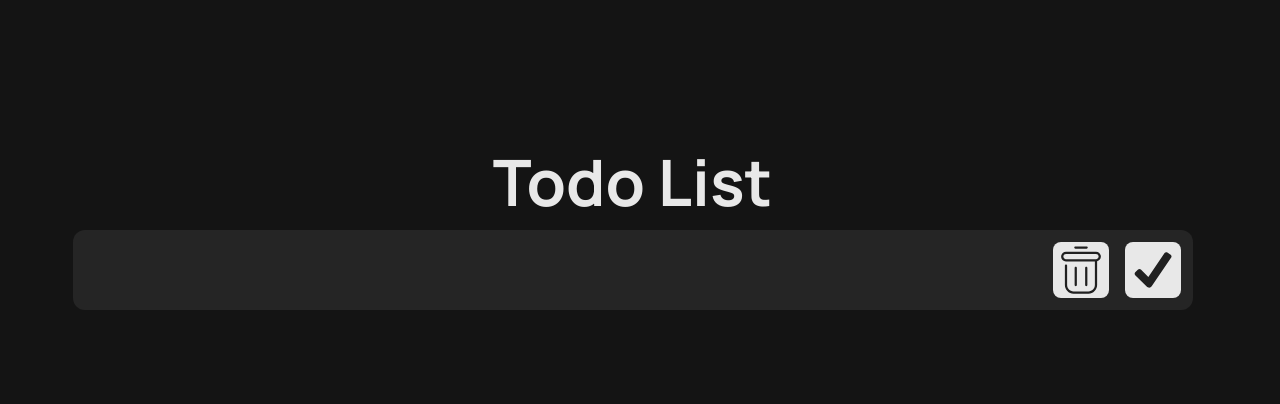
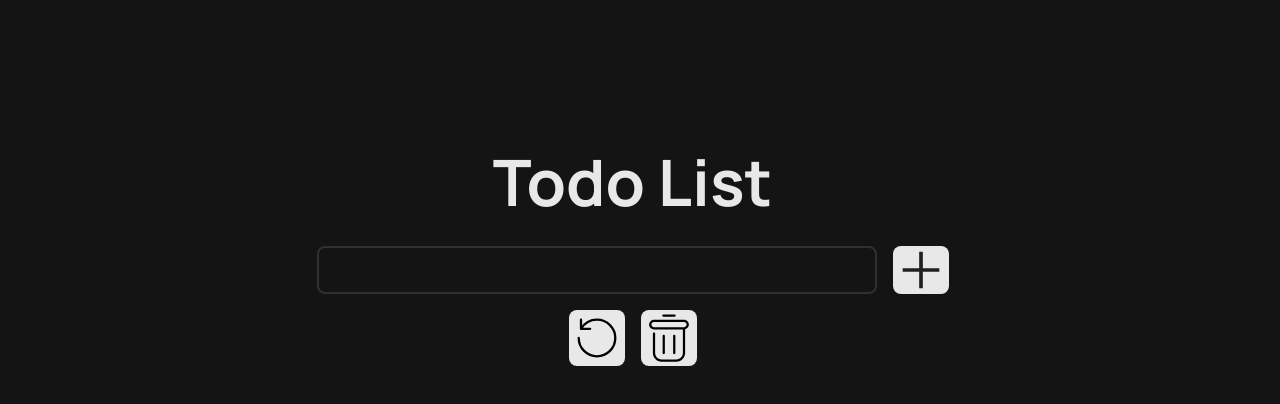
Before and after one commit to SockRat1/simpletodo, a React (Vite) app: page / in a window 1280 px wide. Shown: the top 404 px of the page. Built offline with nearby package versions, Linux system fonts and the light colour scheme.

Commit message:
Header completed

```diff
--- a/src/App.jsx
+++ b/src/App.jsx
@@ -1,12 +1,14 @@
 import styles from "./App.module.css";
 import TodoHeader from "./components/TodoHeader";
 import TodoList from "./components/TodoList";
+import CompletedTasks from "./components/CompletedTasks";
 
 function App() {
   return (
     <div className={styles.app}>
-      <TodoHeader className={styles.todoheader}></TodoHeader>
+      <TodoHeader></TodoHeader>
       <TodoList></TodoList>
+      <CompletedTasks></CompletedTasks>
     </div>
   );
 }
--- a/src/App.module.css
+++ b/src/App.module.css
@@ -10,11 +10,6 @@ body {
   justify-content: center;
 }
 
-.todoheader {
-  color: #e8e8e8;
-  @apply text-[4rem] font-bold text-center;
-}
-
 .app {
   height: 66.6vh;
   width: 70rem;
--- a/src/components/CompletedTasks.jsx
+++ b/src/components/CompletedTasks.jsx
@@ -0,0 +1,5 @@
+function CompletedTasks() {
+  return <></>;
+}
+
+export default CompletedTasks;
--- a/src/components/TodoControls.jsx
+++ b/src/components/TodoControls.jsx
@@ -1,3 +1,44 @@
-function TodoControls() {}
+import TodoButton from "./TodoButton";
+import styles from "./TodoControls.module.css";
+function TodoControls({ onReset, onClear, hidden }) {
+  return (
+    <div className={styles.controls + " " + (hidden && styles.hidden)}>
+      <TodoButton onClick={onReset}>
+        <svg
+          width="800px"
+          height="800px"
+          viewBox="0 0 21 21"
+          xmlns="http://www.w3.org/2000/svg"
+          className={styles.svg}
+        >
+          <g
+            fill="none"
+            fill-rule="evenodd"
+            stroke="#000000"
+            stroke-linecap="round"
+            stroke-linejoin="round"
+            transform="matrix(0 1 1 0 2.5 2.5)"
+          >
+            <path d="m3.98652376 1.07807068c-2.38377179 1.38514556-3.98652376 3.96636605-3.98652376 6.92192932 0 4.418278 3.581722 8 8 8s8-3.581722 8-8-3.581722-8-8-8" />
+
+            <path d="m4 1v4h-4" transform="matrix(1 0 0 -1 0 6)" />
+          </g>
+        </svg>
+      </TodoButton>
+      <TodoButton onClick={onClear}>
+        {" "}
+        <svg
+          xmlns="http://www.w3.org/2000/svg"
+          x="0px"
+          y="0px"
+          viewBox="0 0 128 128"
+          className={styles.svg}
+        >
+          <path d="M 49 1 C 47.34 1 46 2.34 46 4 C 46 5.66 47.34 7 49 7 L 79 7 C 80.66 7 82 5.66 82 4 C 82 2.34 80.66 1 79 1 L 49 1 z M 24 15 C 16.83 15 11 20.83 11 28 C 11 35.17 16.83 41 24 41 L 101 41 L 101 104 C 101 113.37 93.37 121 84 121 L 44 121 C 34.63 121 27 113.37 27 104 L 27 52 C 27 50.34 25.66 49 24 49 C 22.34 49 21 50.34 21 52 L 21 104 C 21 116.68 31.32 127 44 127 L 84 127 C 96.68 127 107 116.68 107 104 L 107 40.640625 C 112.72 39.280625 117 34.14 117 28 C 117 20.83 111.17 15 104 15 L 24 15 z M 24 21 L 104 21 C 107.86 21 111 24.14 111 28 C 111 31.86 107.86 35 104 35 L 24 35 C 20.14 35 17 31.86 17 28 C 17 24.14 20.14 21 24 21 z M 50 55 C 48.34 55 47 56.34 47 58 L 47 104 C 47 105.66 48.34 107 50 107 C 51.66 107 53 105.66 53 104 L 53 58 C 53 56.34 51.66 55 50 55 z M 78 55 C 76.34 55 75 56.34 75 58 L 75 104 C 75 105.66 76.34 107 78 107 C 79.66 107 81 105.66 81 104 L 81 58 C 81 56.34 79.66 55 78 55 z"></path>
+        </svg>
+      </TodoButton>
+    </div>
+  );
+}
 
 export default TodoControls;
--- /dev/null
+++ b/src/components/TodoControls.module.css
@@ -0,0 +1,11 @@
+.svg {
+  width: 3rem;
+  height: 3rem;
+}
+.controls {
+  display: flex;
+  gap: 1rem;
+}
+.hidden {
+  display: none;
+}
--- a/src/components/TodoHeader.jsx
+++ b/src/components/TodoHeader.jsx
@@ -1,7 +1,27 @@
-function TodoHeader({ className }) {
+import styles from "./TodoHeader.module.css";
+import TodoControls from "./TodoControls";
+function TodoHeader() {
   return (
-    <div className={className}>
-      <h1>Todo List</h1>
+    <div className={styles.header}>
+      <h1 className={styles.logo}>Todo List</h1>
+      <div className={styles.form}>
+        <input className={styles.input}></input>
+        <div className={styles.btn}>
+          <svg
+            xmlns="http://www.w3.org/2000/svg"
+            x="0px"
+            y="0px"
+            viewBox="0 0 24 24"
+            className={styles.plus}
+          >
+            <path
+              fill-rule="evenodd"
+              d="M 11 2 L 11 11 L 2 11 L 2 13 L 11 13 L 11 22 L 13 22 L 13 13 L 22 13 L 22 11 L 13 11 L 13 2 Z"
+            ></path>
+          </svg>
+        </div>
+      </div>
+      <TodoControls></TodoControls>
     </div>
   );
 }
--- /dev/null
+++ b/src/components/TodoHeader.module.css
@@ -0,0 +1,50 @@
+.logo {
+  font-size: 4rem;
+  font-weight: 700;
+  text-align: center;
+  color: #e8e8e8;
+}
+.form {
+  display: flex;
+  gap: 1rem;
+}
+.input {
+  color: #e8e8e8;
+  border: 2px solid #303030;
+  border-radius: 0.5rem;
+  width: 35rem;
+  height: 3rem;
+  padding: 0.5rem;
+  font-size: 1.5rem;
+}
+.input:focus {
+  border: 4px solid #303030;
+  outline: none;
+}
+.btn {
+  height: 3rem;
+  width: 3.5rem;
+  border-radius: 0.5rem;
+  background-color: #e8e8e8;
+  display: flex;
+  justify-content: center;
+  align-items: center;
+  cursor: pointer;
+}
+.btn:hover {
+  background-color: #d1d1d1;
+}
+.btn:active {
+  background-color: #c0c0c0;
+}
+.header {
+  display: flex;
+  flex-direction: column;
+  align-items: center;
+  gap: 1rem;
+}
+.plus {
+  fill: #202020;
+  width: 2.75rem;
+  height: 2.75rem;
+}
--- a/src/components/TodoList.jsx
+++ b/src/components/TodoList.jsx
@@ -1,11 +1,7 @@
 import TodoItem from "./TodoItem";
 
 function Todolist() {
-  return (
-    <>
-      <TodoItem></TodoItem>
-    </>
-  );
+  return <></>;
 }
 
 export default Todolist;
```
